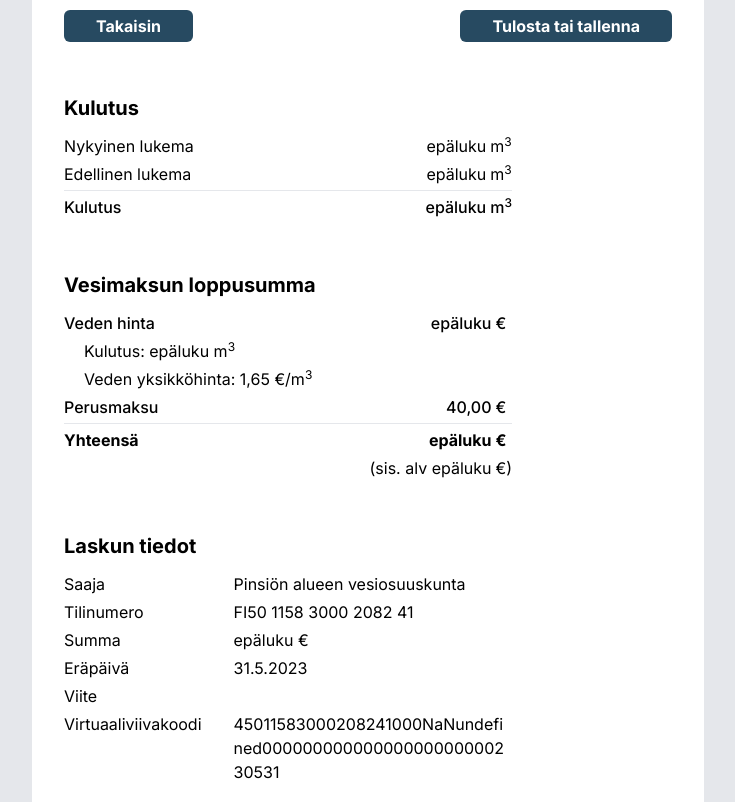
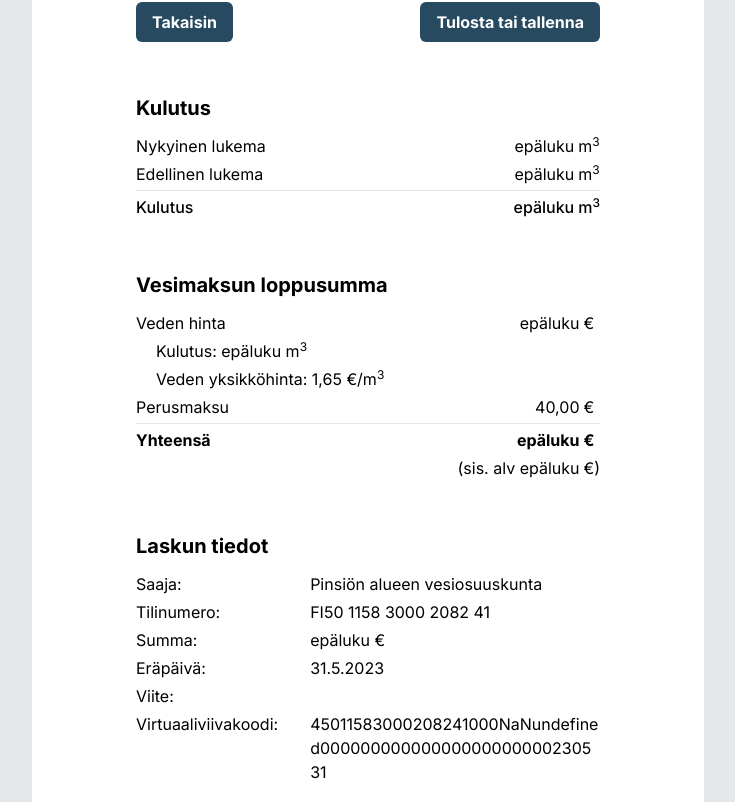
Before and after one commit to samuliasmala/vesilaskuri, a Next.js app: page /lasku in a window 1280 px wide. Shown: the part 298-1100 px from the top of the page, without its empty margins (272-1007 px from the left). Built offline with nearby package versions, Linux system fonts and the light colour scheme.

Commit message:
Finetune invoice page

```diff
--- a/src/app/lasku/InvoiceContent.tsx
+++ b/src/app/lasku/InvoiceContent.tsx
@@ -35,7 +35,7 @@ export const Usage: FC<{ prev: number; current: number; usage: number }> = ({
   return (
     <div>
       <H2>Kulutus</H2>
-      <div className="grid max-w-md grid-cols-[minmax(min-content,1fr)_max-content_max-content] items-center gap-1">
+      <div className="grid grid-cols-[minmax(min-content,1fr)_max-content_max-content] items-center gap-1">
         <div>Nykyinen lukema</div>
         <div className="text-right">{max2digits(current)}</div>
         <M3 />
@@ -62,12 +62,10 @@ export const Pricing: FC<{
   return (
     <div>
       <H2>Vesimaksun loppusumma</H2>
-      <div className="grid max-w-md grid-cols-[minmax(min-content,1fr)_max-content_max-content] items-center gap-1">
-        <div className="font-medium">Veden hinta</div>
-        <div className="text-right font-medium">
-          {always2digits(waterPrice)}
-        </div>
-        <div className="font-medium">€</div>
+      <div className="grid grid-cols-[minmax(min-content,1fr)_max-content_max-content] items-center gap-1">
+        <div>Veden hinta</div>
+        <div className="text-right">{always2digits(waterPrice)}</div>
+        <div>€</div>
 
         <div className="col-span-3 indent-5">
           Kulutus: {max2digits(usage)} <M3 />
@@ -77,11 +75,9 @@ export const Pricing: FC<{
           <M3 />
         </div>
 
-        <div className="font-medium">Perusmaksu</div>
-        <div className="text-right font-medium">
-          {always2digits(YEARLY_FEE)}
-        </div>
-        <div className="font-medium">€</div>
+        <div>Perusmaksu</div>
+        <div className="text-right">{always2digits(YEARLY_FEE)}</div>
+        <div>€</div>
 
         <div className="col-span-3 border-t"></div>
 
--- a/src/app/lasku/InvoiceDetails.tsx
+++ b/src/app/lasku/InvoiceDetails.tsx
@@ -1,6 +1,7 @@
 'use client';
 
 import React, { FC, useState } from 'react';
+import { twMerge } from 'tailwind-merge';
 import { Button } from '~/components/Button';
 import { Modal } from '~/components/Modal';
 import { H2 } from '~/components/Typography';
@@ -34,21 +35,28 @@ export const InvoiceDetails: FC<{ totalPrice: number; reference: string }> = ({
         <BarcodeModal closeModal={() => setShowBarcodeModal(false)} />
       )}
       <H2>Laskun tiedot</H2>
-      <div className="grid max-w-md grid-cols-[minmax(min-content,max-content)_1fr] items-start gap-x-8 gap-y-1">
-        <div>Saaja</div>
+      <div
+        className={twMerge(
+          'grid items-start gap-x-8 gap-y-1',
+          'grid-cols-[min-content_1fr]',
+          'sm:grid-cols-[minmax(min-content,max-content)_1fr]',
+          'print:grid-cols-[minmax(min-content,max-content)_1fr]'
+        )}
+      >
+        <div>Saaja:</div>
         <div>{INVOICE_RECEIVER}</div>
-        <div>Tilinumero</div>
+        <div>Tilinumero:</div>
         <div>{ACCOUNT_NUMBER}</div>
-        <div>Summa</div>
+        <div>Summa:</div>
         <div>{always2digits(totalPrice)} €</div>
-        <div>Eräpäivä</div>
+        <div>Eräpäivä:</div>
         <div>{DUE_DATE.toLocaleDateString('fi')}</div>
-        <div>Viite</div>
+        <div>Viite:</div>
         <div>{reference}</div>
-        <div>Virtuaali­viivakoodi</div>
+        <div>Virtuaali­viivakoodi:</div>
         <div className="break-all">{barcode}</div>
       </div>
-      <div className="mt-10 print:hidden">
+      <div className="mt-10 flex justify-center print:hidden">
         <Button
           className="w-full max-w-xs p-5"
           onClick={() => {
@@ -66,7 +74,7 @@ export const InvoiceDetails: FC<{ totalPrice: number; reference: string }> = ({
 const BarcodeModal: FC<{ closeModal: () => void }> = ({ closeModal }) => {
   return (
     <Modal closeModal={closeModal}>
-      <div className="default-border flex flex-col gap-8 bg-neutral-100 p-8">
+      <div className="default-border flex flex-col gap-8 bg-white p-8">
         <div className="text-center">Viivakoodi kopioitu leikepöydälle.</div>
         <div className="text-center">
           <Button onClick={closeModal}>Sulje</Button>
--- a/src/app/lasku/NavButtons.tsx
+++ b/src/app/lasku/NavButtons.tsx
@@ -15,10 +15,10 @@ export const NavButtons: FC = () => {
 
   return (
     <div className="flex justify-between print:hidden">
-      <Button className="py-1" href={backUrl}>
+      <Button className="px-4 py-2" href={backUrl}>
         Takaisin
       </Button>
-      <Button className="py-1" onClick={() => window.print()}>
+      <Button className="px-4 py-2" onClick={() => window.print()}>
         Tulosta tai tallenna
       </Button>
     </div>
--- a/src/app/lasku/page.tsx
+++ b/src/app/lasku/page.tsx
@@ -8,10 +8,10 @@ export default function Invoice() {
   return (
     <div className="container mx-auto min-h-screen max-w-2xl bg-white">
       <Header />
-      <main className="flex flex-col gap-10 p-8">
+      <main className="mx-auto flex max-w-lg flex-col gap-10 p-6 align-middle print:max-w-none">
         <NavButtons />
         <InvoiceContent />
-        <div className="print:hidden">
+        <div className="mx-auto max-w-xs text-center print:hidden">
           Voit laittaa laskurista palautetta osoitteeseen samuli@samcode.fi
         </div>
       </main>
```
